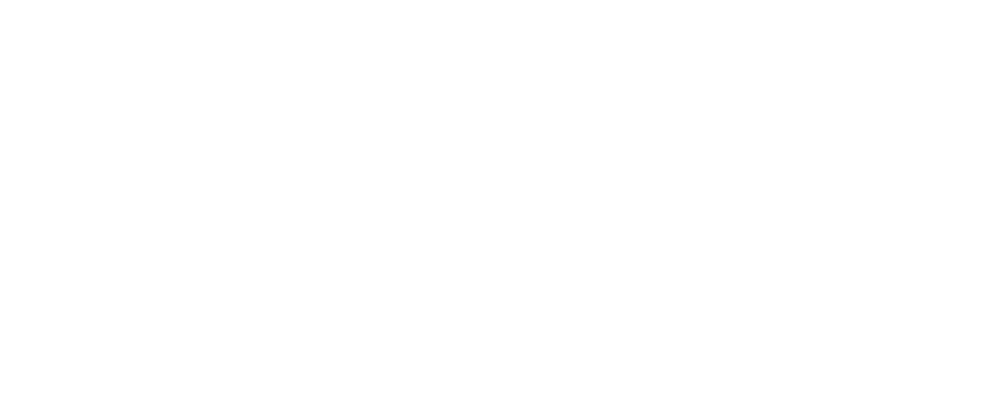
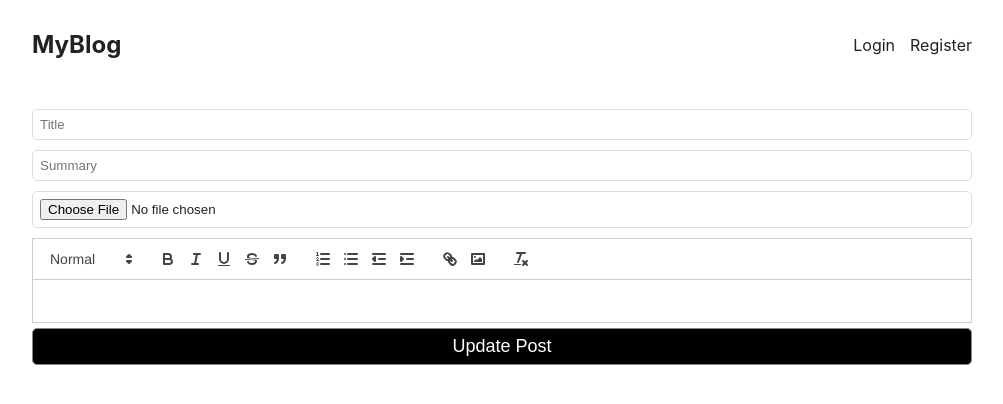
Before and after one commit to ShafiaAnsar/Blog-client, a React (Create React App) app: page /edit/1 in a window 1280 px wide. Before the commit this address had no page. Shown: the top 404 px of the page, without its empty margins (138-1141 px from the left). Built offline with nearby package versions, Linux system fonts and the light colour scheme; no server answers.

Commit message:
edit page

```diff
--- a/src/App.js
+++ b/src/App.js
@@ -7,6 +7,7 @@
 import RegisterPage from './pages/RegisterPage';
 import CreatePost from './pages/CreatePost';
 import PostPage from './pages/PostPage';
+import EditPost from './pages/EditPost';
 function App() {
   return (
     <UserContextProvider>
@@ -19,6 +20,7 @@
       <Route path={'/register'} element={<RegisterPage/>}/>
       <Route path={'/create'} element={<CreatePost/>} />
       <Route path={'/post/:id'} element={<PostPage/>}/>
+      <Route path={'/edit/:id'} element={<EditPost/>}/>
       </Route>
 
     </Routes>
--- /dev/null
+++ b/src/Editor.jsx
@@ -0,0 +1,24 @@
+import React from 'react'
+import ReactQuill from 'react-quill';
+import 'react-quill/dist/quill.snow.css';
+const Editor = ({value,onChange}) => {
+    const modules = {
+        toolbar: [
+          [{ 'header': [1, 2, false] }],
+          ['bold', 'italic', 'underline','strike', 'blockquote'],
+          [{'list': 'ordered'}, {'list': 'bullet'}, {'indent': '-1'}, {'indent': '+1'}],
+          ['link', 'image'],
+          ['clean']
+        ],
+      }
+  return (
+    <ReactQuill
+              value={value}
+              theme={'snow'}
+              onChange={onChange}
+              modules={modules}
+            />
+  )
+}
+
+export default Editor
--- a/src/pages/CreatePost.jsx
+++ b/src/pages/CreatePost.jsx
@@ -1,25 +1,6 @@
 import React, { useState } from 'react';
 import {Navigate } from "react-router-dom"
-import ReactQuill from 'react-quill';
-import 'react-quill/dist/quill.snow.css';
-
-const modules = {
-  toolbar: [
-    [{ 'header': [1, 2, false] }],
-    ['bold', 'italic', 'underline','strike', 'blockquote'],
-    [{'list': 'ordered'}, {'list': 'bullet'}, {'indent': '-1'}, {'indent': '+1'}],
-    ['link', 'image'],
-    ['clean']
-  ],
-}
-
-const formats = [
-  'header',
-  'bold', 'italic', 'underline', 'strike', 'blockquote',
-  'list', 'bullet', 'indent',
-  'link', 'image'
-]
-
+import Editor from '../Editor';
 const CreatePost = () => {
   const [inputValue, setInputValue] = useState({
     title: '',
@@ -84,12 +65,7 @@
         onChange={handleInputChange}
       />
       <input type="file" onChange={handleFileChange} />
-      <ReactQuill
-        value={content}
-        onChange={(content) => setInputValue({ ...inputValue, content })}
-        modules={modules}
-        formats={formats}
-      />
+      <Editor value={content} onChange={(content) => setInputValue({ ...inputValue, content })}/>
       <button style={{ marginTop: '5px', backgroundColor: 'black' }} type="submit">
         Create Post
       </button>
--- /dev/null
+++ b/src/pages/EditPost.jsx
@@ -0,0 +1,88 @@
+import React, { useState, useEffect } from 'react';
+import { Navigate, useParams } from 'react-router-dom';
+import Editor from '../Editor';
+
+const EditPost = () => {
+  const [inputValue, setInputValue] = useState({
+    title: '',
+    summary: '',
+    content: '',
+    files: null,
+  });
+  const { id } = useParams();
+  const [redirect, setRedirect] = useState(false);
+
+  useEffect(() => {
+    // Fetch the post information and set the initial values
+    fetch(`http://localhost:4000/post/${id}`)
+      .then((response) => {
+        if (response.ok) {
+          return response.json();
+        } else {
+          throw new Error('Failed to fetch post');
+        }
+      })
+      .then((postInfo) => {
+        setInputValue({
+          title: postInfo.title,
+          summary: postInfo.summary,
+          content: postInfo.content,
+          files: postInfo.files,
+        });
+      })
+      .catch((error) => {
+        console.error(error);
+        // Handle error or set a flag to show an error message
+      });
+  }, [id]);
+
+  const { title, summary, content ,files} = inputValue;
+
+  const updatePost =async (e) => {
+    e.preventDefault();
+    // Perform the update post logic here
+
+    const data = new FormData();
+    data.set('title', title);
+    data.set('summary', summary);
+    data.set('content', content);
+    if(files?.[0]){
+        data.append('file', files?.[0]);
+    }
+    await fetch('http://localhost:4000/post',{
+        method:'PUT',
+        body:data
+    })
+    setRedirect(true)
+  };
+
+  if (redirect) {
+    return <Navigate to={`/post/${id}`} />;
+  }
+
+  return (
+    <form onSubmit={updatePost}>
+<input
+  type="text"
+  name="title"
+  placeholder="Title"
+  value={title}
+  onChange={(e) => setInputValue({ ...inputValue, title: e.target.value })}
+/>
+<input
+  type="text"
+  name="summary"
+  placeholder="Summary"
+  value={summary}
+  onChange={(e) => setInputValue({ ...inputValue, summary: e.target.value })}
+/>
+      <input type="file" />
+      <Editor value={content} onChange={(content) => setInputValue({ ...inputValue, content })} />
+      <button style={{ marginTop: '5px', backgroundColor: 'black' }} type="submit">
+        Update Post
+      </button>
+    </form>
+  );
+};
+
+export default EditPost;
```
